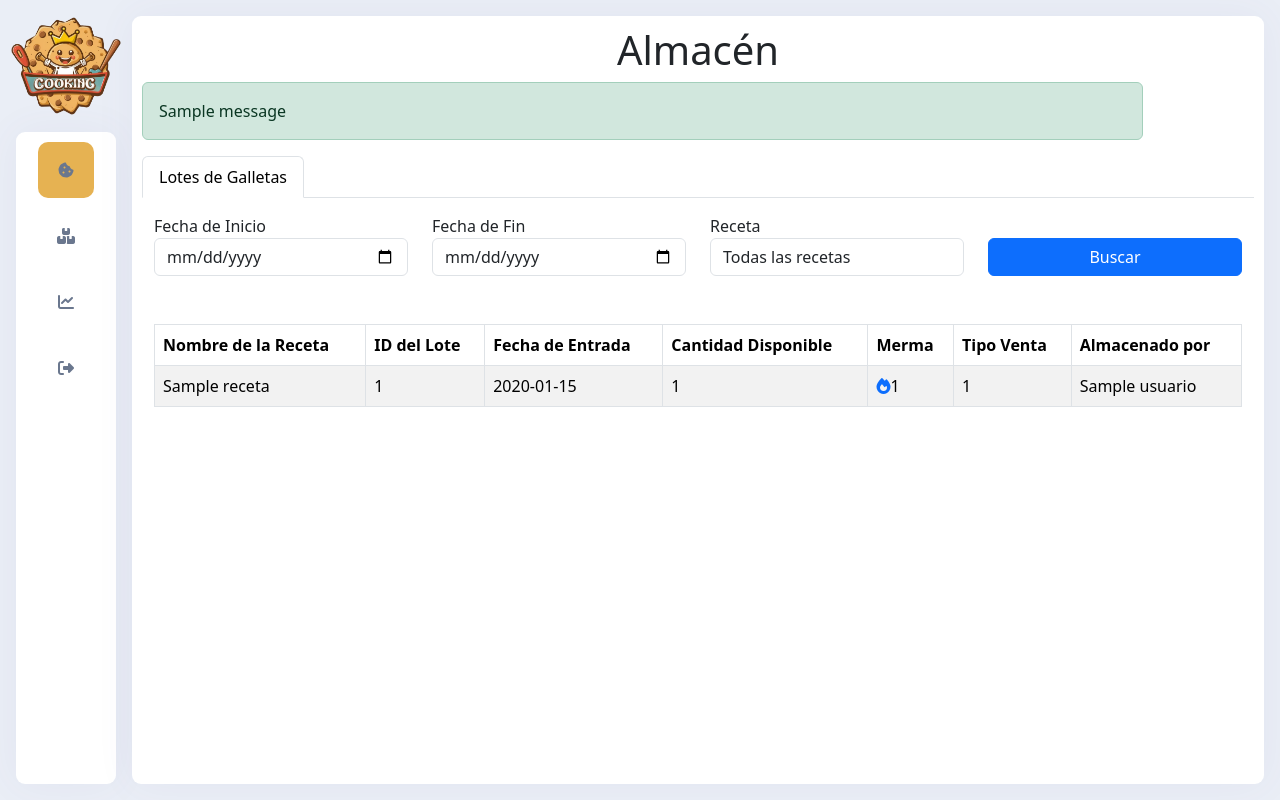
After one commit to Damian-Git3/COOKING, a Flask app: page /venta/almacen/galletas in a window 1280 px wide. The commit adds this page. Run offline with Flask 3, Linux system fonts and the light colour scheme; a user stored in the database is signed in; tables that the repository leaves empty hold one stand-in row (values such as "Sample post"); one stand-in notice (Sample message) is shown; some libraries are stand-ins or nearby versions.

Commit message:
Avance hasta la muestra con cardiel

```diff
--- a/src/configu/admin_config.py
+++ b/src/configu/admin_config.py
@@ -79,8 +79,8 @@ def setup_admin(app, db):
     admin.add_view(RolView(Rol, db.session,
                    menu_icon_type='fa-solid', menu_icon_value='fa-ruler'))
     admin.add_view(ModelView(Insumo, db.session,
-                   menu_icon_type='fa-solid', menu_icon_value='fa-truck-field'))
+                   menu_icon_type='fa-solid', menu_icon_value='fa-carrot'))
     admin.add_view(ModelView(Proveedor, db.session,
-                   menu_icon_type='fa-solid', menu_icon_value='fa-ruler'))
+                   menu_icon_type='fa-solid', menu_icon_value='fa-handshake'))
     admin.add_view(RecetaView(Receta, db.session,
-                   menu_icon_type='fa-solid', menu_icon_value='fa-ruler'))
+                   menu_icon_type='fa-solid', menu_icon_value='fa-clipboard'))
--- a/src/database/models.py
+++ b/src/database/models.py
@@ -174,8 +174,11 @@ class LoteGalleta(db.Model):
     tipo_venta = db.Column(db.Integer, nullable=False)
 
     idProduccion = db.Column(db.Integer, db.ForeignKey('solicitudes_produccion.id'), nullable=False)
-    idReceta = db.Column(db.Integer, nullable=False)
+    idReceta = db.Column(db.Integer, db.ForeignKey('recetas.id'), nullable=False)
     idUsuarios = db.Column(db.Integer, db.ForeignKey('usuarios.id'), nullable=False)
+
+    receta = db.relationship('Receta',foreign_keys=[idReceta], backref=db.backref('lotes_receta', lazy='dynamic'))
+    usuario = db.relationship('Usuario',foreign_keys=[idUsuarios], backref=db.backref('lotes_usuario', lazy='dynamic'))
 
 class LoteInsumo(db.Model):
     __tablename__ = 'lotes_insumo'
--- a/src/forms/forms.py
+++ b/src/forms/forms.py
@@ -1,6 +1,6 @@
 from wtforms import Form
 from wtforms import StringField, TextAreaField,IntegerField, SelectField, RadioField, BooleanField, PasswordField, DateField
-from wtforms import EmailField
+from wtforms import EmailField, HiddenField
 from wtforms import validators
 from datetime import date
 
@@ -39,3 +39,19 @@ class ModificarSolicitudProduccionForm(Form):
     ])
     fecha_solicitud = DateField("Fecha de Solicitud", default=date.today(), format='%Y-%m-%d')
     mensaje = TextAreaField("Mensaje")
+
+class BusquedaLoteGalletaForm(Form):
+    fecha_inicio = DateField('Fecha de Inicio', format='%Y-%m-%d', validators=[validators.DataRequired()])
+    fecha_fin = DateField('Fecha de Fin', format='%Y-%m-%d', validators=[validators.DataRequired()])
+
+    # Assuming get_recetas() returns a list of tuples like [(id, name), ...]
+    receta = SelectField('Receta', choices=[], validators=[validators.DataRequired()])
+
+
+class MermaGalletaForm(Form):
+    lot_id = HiddenField('Lot ID')
+    tipo_medida = SelectField('Tipo de Medida', choices=[('g', 'Gramos'), ('u', 'Unidades')], validators=[validators.DataRequired()])
+    cantidad = IntegerField('Cantidad', validators=[validators.DataRequired(), validators.NumberRange(min=1, message='La cantidad debe ser mayor a 0')])
+
+class MermaInsumoForm(Form):
+    cantidad = IntegerField('Cantidad', validators=[validators.DataRequired(), validators.NumberRange(min=1, message='La cantidad debe ser mayor a 0')])
--- a/src/routes/venta.py
+++ b/src/routes/venta.py
@@ -5,7 +5,7 @@ from flask_wtf.csrf import CSRFProtect
 from flask import g
 from flask import flash, jsonify
 from configu.config import DevelopmentConfig
-from database.models import db, Usuario, Rol, asignacion_rol_usuario, Insumo, Receta, SolicitudProduccion, Venta, DetalleVenta, Compra, Proveedor
+from database.models import db, Usuario, Rol, asignacion_rol_usuario, Insumo, Receta, SolicitudProduccion, Venta, DetalleVenta, Compra, Proveedor, LoteGalleta
 
 from forms import forms
 from sqlalchemy.orm import joinedload
@@ -185,3 +185,47 @@ def delete_solicitud_produccion():
     db.session.commit()
     flash('Solicitud de producción eliminada correctamente', 'success')
     return redirect(url_for('venta.solicitud_produccion'))
+
+
+@venta.route('/almacen/galletas', methods=['GET', 'POST'])
+def lotes_galletas():
+    form = forms.BusquedaLoteGalletaForm(request.form)
+
+    form.receta.choices = [(0, 'Todas las recetas')] + [(receta.id, receta.nombre) for receta in Receta.query.all()]
+
+    if request.method=="POST" and form.validate():
+        fecha_inicio = form.fecha_inicio.data
+        fecha_fin = form.fecha_fin.data
+        receta = form.receta.data
+        lotes = []
+
+        base_query = db.session.query(LoteGalleta, Receta.nombre, Usuario.nombre).join(Receta, LoteGalleta.idReceta == Receta.id).join(Usuario, LoteGalleta.idUsuarios == Usuario.id)
+        print(fecha_inicio, fecha_fin, receta)
+        if receta == 0:
+            lotes = base_query.filter(
+                LoteGalleta.fecha_entrada >= fecha_inicio,
+                LoteGalleta.fecha_entrada <= fecha_fin,
+                LoteGalleta.cantidad > 0
+            ).all()
+        else:
+            lotes = base_query.filter(
+                LoteGalleta.fecha_entrada >= fecha_inicio,
+                LoteGalleta.fecha_entrada <= fecha_fin,
+                LoteGalleta.idReceta == receta,
+                LoteGalleta.cantidad > 0
+            ).all()
+
+        return render_template('modulos/venta/galletas.html', form=form, lotes=lotes, lista=True)
+
+    lotes = db.session.query(LoteGalleta, Receta.nombre, Usuario.nombre).join(Receta, LoteGalleta.idReceta == Receta.id).join(Usuario, LoteGalleta.idUsuarios == Usuario.id).filter(LoteGalleta.cantidad > 0).all()
+
+    return render_template('modulos/venta/galletas.html', form=form, lotes=lotes, lista = True)
+
+@venta.route('/merma/galletas', methods=['GET','POST'])
+def merma_galletas():
+    form = forms.MermaGalletaForm(request.form)
+    if form.validate():
+        tipo_medida = form.tipo_medida.data
+        cantidad = form.cantidad.data
+
+    return redirect(url_for('venta.lotes_galletas'))
--- a/src/static/css/sidebar.css
+++ b/src/static/css/sidebar.css
@@ -70,6 +70,7 @@ body {
   justify-content: center;
   align-items: center;
   color: #6a778e;
+  transition: all 1s ease;
 }
 
 .Sidebar > ul > a > li:hover {
@@ -95,6 +96,7 @@ body {
   overflow: auto;
   margin: 0;
   padding: 0;
+  scroll-behavior: smooth;
 }
 
 .Sidebar > ul::-webkit-scrollbar {
--- a/src/static/js/menu.js
+++ b/src/static/js/menu.js
@@ -12,5 +12,5 @@ const Toast = Swal.mixin({
   });
   Toast.fire({
     icon: "success",
-    title: ("Bienvenido " + localStorage.getItem("admin"))
+    title: (localStorage.getItem("mensaje"))
   });
--- a/src/static/js/sidebar.js
+++ b/src/static/js/sidebar.js
@@ -1,4 +1,5 @@
 var button_s = document.querySelectorAll(".Sidebar>ul>a>li");
+var ScrollBox_s = document.querySelectorAll(".Sidebar>ul")[0];
 var icon = document.querySelectorAll(".Sidebar>ul>a>li>i");
 var HoverBox_s = document.getElementsByClassName("HoverBox")[0];
 var HoverTip_s = document.getElementsByClassName("HoverTip")[0];
@@ -25,13 +26,13 @@ function Action_s(Index, Top, Left, side, viewWidth) {
   }
 
   setTimeout(function () {
-    var iconRect = icon[Index].getBoundingClientRect();
-    var anchoSpan = HoverTip_s.offsetWidth;
-    var altoSpan = HoverTip_s.offsetHeight;
-
     HoverTip_s.style.opacity = 1;
 
     if (side) {
+      adjustScrollYPosition(Index);
+      setTimeout(function () {
+        var altoSpan = HoverTip_s.offsetHeight;
+        var iconRect = icon[Index].getBoundingClientRect();
         HoverTip_s.style.animation = `fadeRight 0.25s`;
 
         var arriba = iconRect.top + (56 - altoSpan) / 2 + "px";
@@ -39,7 +40,12 @@ function Action_s(Index, Top, Left, side, viewWidth) {
         // Para pantallas de 768px o más
         HoverTip_s.style.left = izquierda;
         HoverTip_s.style.top = arriba;
+      }, 100);
     } else {
+      adjustScrollXPosition(Index);
+
+      var anchoSpan = HoverTip_s.offsetWidth;
+      var iconRect = icon[Index].getBoundingClientRect();
       HoverTip_s.style.animation = `fadeDown 0.25s`;
       var arriba = iconRect.bottom + 20 + "px";
       var izquierda = viewWidth / 2 - anchoSpan / 2 + "px";
@@ -65,17 +71,80 @@ function handleMouseover(index) {
   Action_s(index, `${actualHeight}px`, `${actualLength}px`, side, viewWidth);
 }
 
+function returnHoverBoxAfterDelay() {
+  var moduloBoton = localStorage.getItem("moduloActivo");
+  if (moduloBoton !== null) {
+    var index = parseInt(moduloBoton, 10);
+    if (!isNaN(index) && index >= 0 && index < button_s.length) {
+      handleMouseover(index);
+    }
+  }
+}
+
 function setupMouseoverListeners() {
+  hoverTimeoutId = null;
   for (let i = 0; i < button_s.length; i++) {
     icon[i].addEventListener("mouseover", function () {
       handleMouseover(i);
       HoverTip_s.style.display = "block"; // Mostrar HoverTip_s
+      //reiniciar temporizador
+      if (hoverTimeoutId !== null) {
+        clearTimeout(hoverTimeoutId);
+        hoverTimeoutId = null;
+      }
     });
     icon[i].addEventListener("mouseout", function () {
       HoverTip_s.style.display = "none";
       HoverTip_s.style.opacity = "0";
+      //iniciar temporizador
+      hoverTimeoutId = setTimeout(returnHoverBoxAfterDelay, 1000);
+    });
+    icon[i].addEventListener("click", function () {
+      localStorage.setItem("moduloActivo", i);
     });
   }
+}
+
+function adjustScrollXPosition(index) {
+  ScrollBox_s.style.overflowX = "scroll";
+  ScrollBox_s.style.overflowY = "hidden";
+  // Obtener la posiciónhorizontal del botón
+  var hoverpositionHorizontal = button_s[index].offsetLeft;
+  //console.log(hoverpositionHorizontal);
+
+  // Obtener el ancho del botón
+  var buttonWidth = button_s[index].offsetWidth;
+  //console.log(buttonWidth);
+
+  // Calcular la posición total considerando el ancho del botón
+  var totalPositionHorizontal = ScrollBox_s.scrollWidth - buttonWidth;
+
+  // Calcular la relación entre la posición total y ancho total
+  var relacionHorizontal = hoverpositionHorizontal / totalPositionHorizontal;
+
+  // Calcular el ancho totales del contenedor de scroll
+  var totalWidth = ScrollBox_s.scrollWidth - ScrollBox_s.clientWidth;
+
+  // Ajustar el scrollLeft basado en las relaciones calculadas
+  ScrollBox_s.scrollLeft = relacionHorizontal * totalWidth;
+}
+
+function adjustScrollYPosition(index) {
+  ScrollBox_s.style.overflowX = "hidden";
+  ScrollBox_s.style.overflowY = "scroll";
+  // Obtener la posición vertical del botón y su altura
+  var hoverposition = button_s[index].offsetTop;
+  var buttonHeight = button_s[index].offsetHeight;
+
+  var alturatotal = ScrollBox_s.scrollHeight - buttonHeight;
+
+  // Calcular la relación entre la posición total y la altura total
+  var relacion = hoverposition / alturatotal;
+
+  var totalHeight = ScrollBox_s.scrollHeight - ScrollBox_s.clientHeight;
+
+  // Ajustar el scrollTop basado en la relación calculada
+  ScrollBox_s.scrollTop = relacion * totalHeight;
 }
 
 // Ejecutar al cargar la página
--- a/src/templates/inicio.html
+++ b/src/templates/inicio.html
@@ -3,21 +3,34 @@
   <head>
     <meta charset="UTF-8" />
     <meta name="viewport" content="width=device-width, initial-scale=1.0" />
-    <link rel="stylesheet" href="{{ url_for('static', filename='css/sidebar.css')}}" />
+    <link
+      rel="stylesheet"
+      href="{{ url_for('static', filename='css/sidebar.css')}}"
+    />
     <link
       rel="stylesheet"
       href="{{ url_for('static', filename='libs/bootstrap5/css/bootstrap.min.css')}}"
     />
     <title>CooKing - {% block title %}{% endblock %}</title>
     <script src="{{ url_for('static', filename='libs/bootstrap5/js/bootstrap.bundle.js')}}"></script>
-    <link rel="stylesheet" href="{{ url_for('static', filename='libs/fontawesome/css/all.css')}}" />
-    <link rel="stylesheet" href="{{ url_for('static', filename='libs/fontawesome/js/all.js')}}" />
+    <link
+      rel="stylesheet"
+      href="{{ url_for('static', filename='libs/fontawesome/css/all.css')}}"
+    />
+    <link
+      rel="stylesheet"
+      href="{{ url_for('static', filename='libs/fontawesome/js/all.js')}}"
+    />
 
     <link
       href="https://fonts.googleapis.com/css?family=Open+Sans"
       rel="stylesheet"
     />
-    <link rel="icon" type="image/png" href="{{ url_for('static', filename='img/cookie_1.png')}}" />
+    <link
+      rel="icon"
+      type="image/png"
+      href="{{ url_for('static', filename='img/cookie_1.png')}}"
+    />
 
     <link
       rel="stylesheet"
@@ -73,13 +86,6 @@
 
           {% endif %} {% if current_user.has_rol('cocinero') %}
 
-          <a href="{{url_for('cocina.insumos')}}"
-            ><li>
-              <i class="fa-solid fa-egg"></i>
-              <span class="tooltip">Insumos</span>
-            </li></a
-          >
-
           <a href="{{url_for('cocina.recetas')}}"
             ><li>
               <i class="fa-solid fa-book"></i>
@@ -96,17 +102,18 @@
 
           {% endif %}
 
-          <a href="{{url_for('main.inventario')}}"
+          <a href="{{url_for('venta.lotes_galletas')}}"
             ><li>
-              <i class="fa-solid fa-boxes-stacked"></i>
-              <span class="tooltip">Inventario</span>
+              <i class="fa-solid fa-cookie-bite"></i>
+              <span class="tooltip">Galletas</span>
             </li></a
           >
 
-          <a href="{{url_for('main.mermas')}}"
+          <a href="{{url_for('cocina.lotes_insumos')}}"
             ><li>
-              <i class="fa-solid fa-dumpster-fire"></i>
-              <span class="tooltip">Mermas</span>
+              <i class="fa-solid fa-boxes-stacked"></i>
+
+              <span class="tooltip">Lotes insumos</span>
             </li></a
           >
 
@@ -154,6 +161,9 @@
             Bievenido a CooKing
           </h1>
         </div>
+        <script>
+          localStorage.setItem("mensaje", "{{mensaje}}");
+        </script>
         <script src="{{ url_for('static', filename='js/menu.js')}}"></script>
         {% endblock %}
       </div>
--- /dev/null
+++ b/src/templates/modulos/venta/galletas.html
@@ -0,0 +1,109 @@
+{% extends 'inicio.html' %} {% block title %}Almacen{% endblock %} {% block
+styles %} {% endblock %} {%from "macros.html" import render_field%} {% block
+content %}
+<div style="width: 100%; text-align: center">
+  <h1>Almacén</h1>
+</div>
+{% with messages = get_flashed_messages() %} {% if messages %} {% for message in
+messages %}
+<div class="alert alert-success" style="width: 90%">{{ message }}</div>
+{% endfor %} {% endif %} {% endwith %}
+<nav>
+  <div class="nav nav-tabs" id="nav-tab" role="tablist">
+    <a href="{{url_for('venta.lotes_galletas')}}" style="text-decoration: none">
+      <button
+        class="nav-link {% if lista %}active{% endif %}"
+        id="nav-lote1-tab"
+        data-bs-toggle="tab"
+        data-bs-target="#nav-lote1"
+        type="button"
+        role="tab"
+        aria-controls="nav-lote1"
+        aria-selected="{% if lista %}true{% else %}false{% endif %}"
+      >
+        Lotes de Galletas
+      </button>
+    </a>
+    {% if not lista %}
+    <a href="{{url_for('venta.lotes_galletas')}}">
+      <button
+        class="nav-link active"
+        id="nav-lote2-tab"
+        data-bs-toggle="tab"
+        data-bs-target="#nav-lote2"
+        type="button"
+        role="tab"
+        aria-controls="nav-profile"
+        aria-selected="true"
+      ></button>
+    </a>
+    {% endif %}
+  </div>
+</nav>
+{% if lista %}
+<div class="container">
+  <form method="POST" class="form-inline mt-3">
+    <input type="hidden" name="csrf_token" value="{{csrf_token()}}" />
+    <div class="row">
+      <div class="col-md-3">
+        <div class="row control-group">
+          <div class="form-group col-xs-12 float-label-form-group controls">
+            {{render_field(form.fecha_inicio, class="form-control")}}
+          </div>
+        </div>
+      </div>
+      <div class="col-md-3">
+        <div class="row control-group">
+          <div class="form-group col-xs-12 float-label-form-group controls">
+            {{render_field(form.fecha_fin, class="form-control")}}
+          </div>
+        </div>
+      </div>
+      <div class="col-md-3">
+        <div class="row control-group">
+          <div class="form-group col-xs-12 float-label-form-group controls">
+            {{render_field(form.receta, class="form-control")}}
+          </div>
+        </div>
+      </div>
+      <div class="col-md-3">
+        <br />
+        <button type="submit" class="btn btn-primary ml-2" style="width: 100%">
+          Buscar
+        </button>
+      </div>
+    </div>
+  </form>
+
+  <table class="table table-striped table-bordered mt-5">
+    <thead>
+      <tr>
+        <th scope="col">Nombre de la Receta</th>
+        <th scope="col">ID del Lote</th>
+        <th scope="col">Fecha de Entrada</th>
+        <th scope="col">Cantidad Disponible</th>
+        <th scope="col">Merma</th>
+        <th scope="col">Tipo Venta</th>
+        <th scope="col">Almacenado por</th>
+      </tr>
+    </thead>
+    <tbody>
+      {% for lot, receta_nombre, usuario_nombre in lotes %}
+      <tr>
+        <td>{{ receta_nombre }}</td>
+        <td>{{ lot.id }}</td>
+        <td>{{ lot.fecha_entrada }}</td>
+        <td>{{ lot.cantidad }}</td>
+        <td>
+          <a href="/merma/galletas?id={{lot.id}}"
+            ><i class="fa-solid fa-fire"></i></a
+          >{{ lot.merma }}
+        </td>
+        <td>{{ lot.tipo_venta }}</td>
+        <td>{{ usuario_nombre }}</td>
+      </tr>
+      {% endfor %}
+    </tbody>
+  </table>
+</div>
+{% endif %} {% if not lista %} {% endif %} {% endblock %}
```
Also changed, not shown: src/routes/cocina.py (+4 -3 lines), src/routes/main.py (+25 -11 lines), src/templates/modulos/cocina/insumos.html (deleted, +0 -11 lines), src/templates/modulos/cocina/lotes_insumos.html (added, +42 -0 lines), src/templates/modulos/general/inventario.html (deleted, +0 -11 lines), src/templates/modulos/general/mermas.html (deleted, +0 -11 lines), src/templates/modulos/venta/punto-venta.html (+65 -7 lines). Lines whose indentation alone changed are shown as unchanged.
